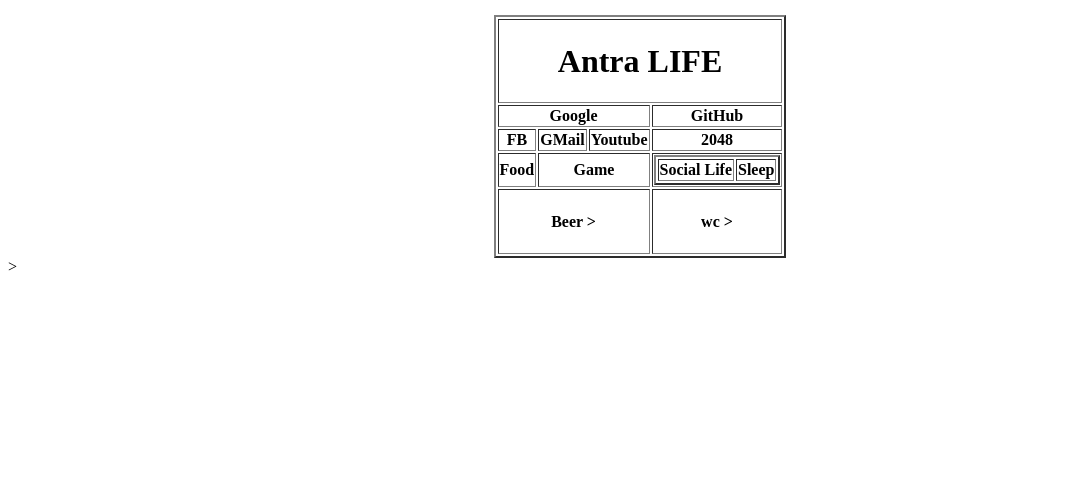
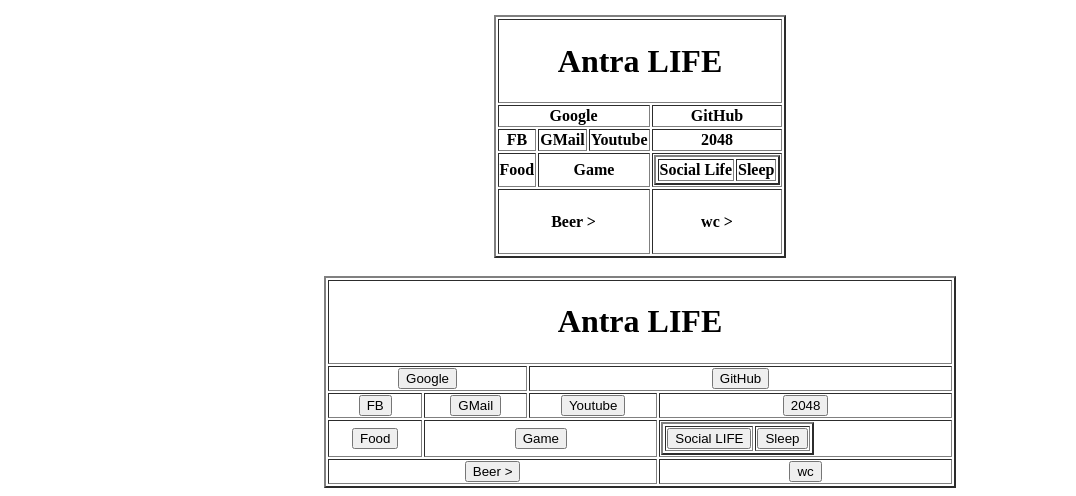
Before and after one commit to iMakkHD/AntraHTML, a plain HTML site: page index.html in a window 1280 px wide. Shown: the part 1073-1569 px from the top of the page, without its empty margins (0-1076 px from the left). Before the commit the page ends 1357 px from the top, so only its background shows below. Drawn offline with Linux system fonts and the light colour scheme.

Commit message:
Update index.html
Added only github and google working buttons

```diff
--- a/index.html
+++ b/index.html
@@ -217,5 +217,43 @@
             </tr>
         </tbody>
     </table>
+    <br>
+    <table border="2" style="margin-left:auto;margin-right:auto;" width="50%">
+        <thead>
+            <tr>
+                <th colspan="4"><h1>Antra LIFE</h1> </th>
+            </tr>
+        </thead>
+        <tbody>
+            <tr>
+                <th colspan="2"><form action="https://www.google.com/search">
+                    <input type="submit" value="Google"></form></th>
+                <th colspan="2"><form action="https://github.com/">
+                    <input type="submit" value="GitHub"></form></th>
+            </tr>
+            <tr>
+                <th colspan="1"><button type="button">FB</button></th>
+                <th colspan="1"><button type="button">GMail</button></th>
+                <th colspan="1"><button type="button">Youtube</button></th>
+                <th colspan="1"><button type="button">2048</button></th>
+            </tr>
+            <tr>
+                <th colspan="1"><button type="button">Food</button></th>
+                <th colspan="2"><button type="button">Game</button></th>
+                <th><table border="2">
+                    <tbody>
+                        <tr>
+                            <th colspan="1"><button type="button">Social LIFE</button></th>
+                            <th colspan="1"><button type="button">Sleep</button></th>
+                        </tr>
+                    </tbody>
+                </table></th>
+            </tr>
+            <tr>
+                <th colspan="3"><button type="button">Beer ></button></th>
+                <th colspan="1"><button type="button">wc</button></th>
+            </tr>
+        </tbody>
+    </table>
 </body>
-</html>>
+</html>
```
